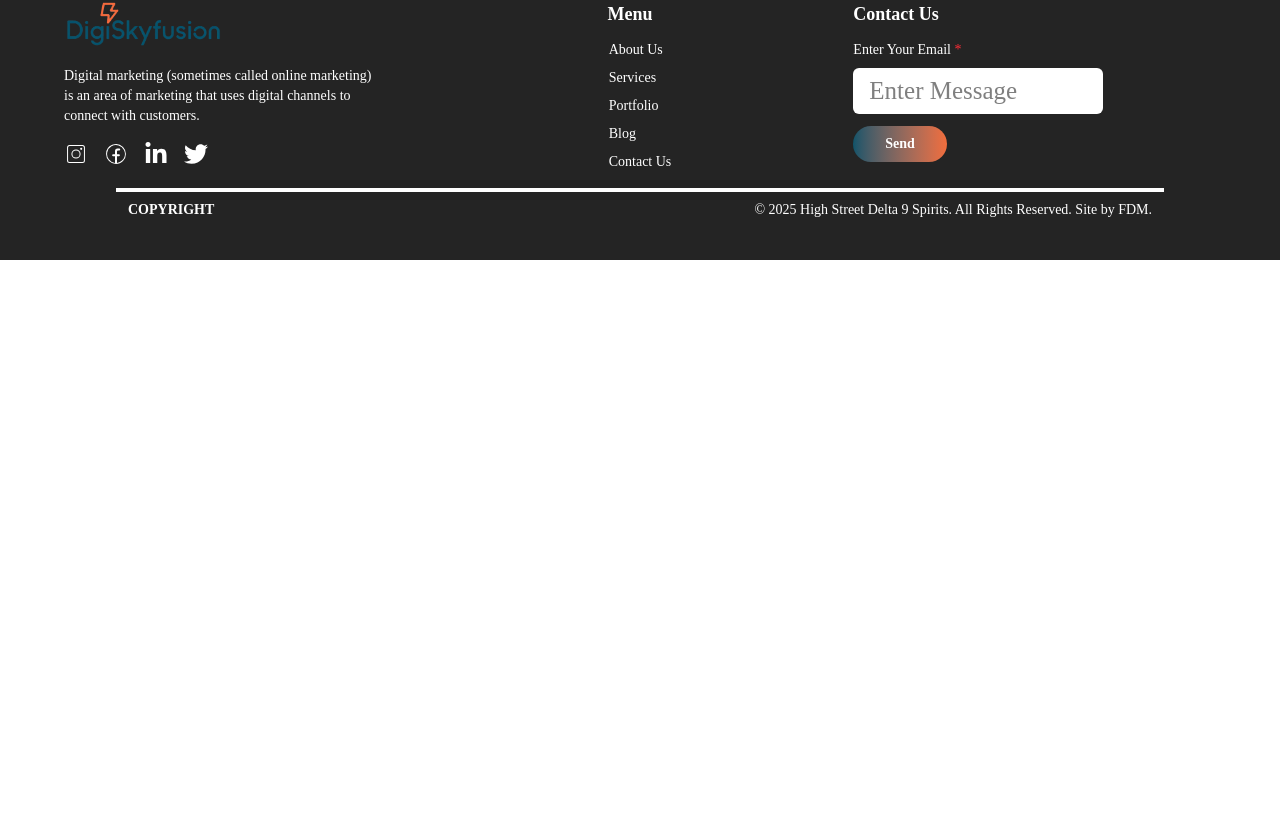
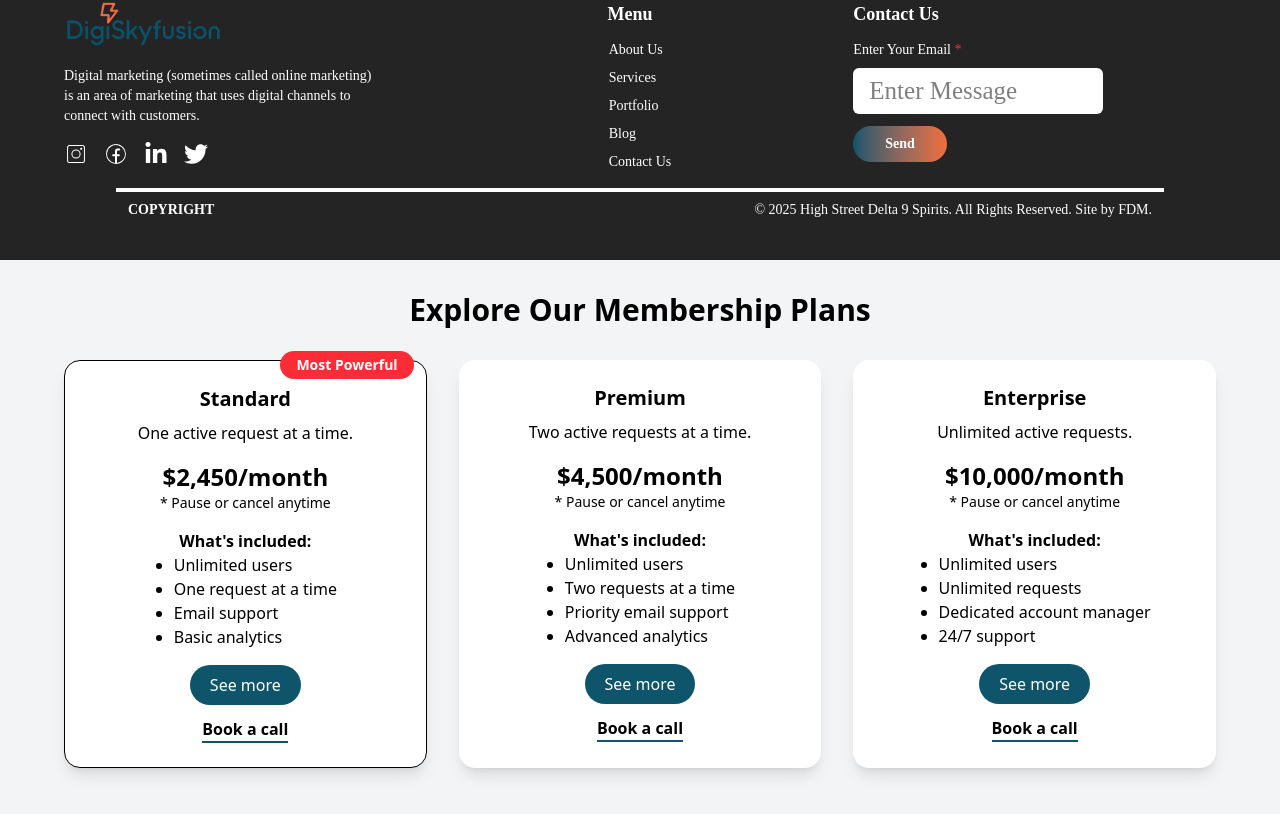
Before and after one commit to Digiskyfusion/DigiskyfusionWebsite, a React (Vite) app in the folder skyfusion/: page /about in a window 1280 px wide. Shown: the part 1630-2444 px from the top of the page. Before the commit the page ends 1890 px from the top, so only its background shows below. Built offline with nearby package versions, Linux system fonts and the light colour scheme.

Commit message:
did work member ship plan

```diff
--- a/skyfusion/src/App.jsx
+++ b/skyfusion/src/App.jsx
@@ -7,6 +7,7 @@ import { BrowserRouter, Route, Routes } from 'react-router-dom'
 import Home from './Components/Home'
 import AboutUs from './Components/Aboutus'
 import Footer from "./Components/Footer"
+import Membershipplan from './Components/Membershipplan'
 
 
 function App() {
@@ -24,6 +25,8 @@ function App() {
  <Footer />
 </BrowserRouter>
 
+ <Membershipplan />
+
 
 
 
--- /dev/null
+++ b/skyfusion/src/Components/Membershipplan.jsx
@@ -0,0 +1,125 @@
+import React from "react";
+import { motion } from "framer-motion";
+
+function MembershipPlan() {
+  const cardVariants = {
+    hidden: { opacity: 0, y: 50 },
+    visible: { opacity: 1, y: 0, transition: { duration: 0.6 } },
+    hover: { scale: 1.05, transition: { duration: 0.3 } },
+  };
+
+  return (
+    <div className="flex flex-col items-center p-8 bg-gray-100 min-h-screen">
+      <motion.h1
+        className="text-3xl font-bold mb-8 text-center"
+        initial={{ opacity: 0, y: -20 }}
+        animate={{ opacity: 1, y: 0 }}
+        transition={{ duration: 0.5 }}
+      >
+        Explore Our Membership Plans
+      </motion.h1>
+
+      <div className="grid grid-cols-1 sm:grid-cols-2 lg:grid-cols-3 gap-8 w-full max-w-6xl">
+        {/* Standard Plan */}
+        <motion.div
+          className="bg-white p-6 rounded-2xl shadow-lg text-center border group hover:bg-[#094051] hover:text-white flex flex-col items-center relative transition duration-300"
+          variants={cardVariants}
+          initial="hidden"
+          animate="visible"
+          whileHover="hover"
+        >
+          <motion.button
+            className="bg-red-500 text-white px-4 py-1 text-sm font-semibold rounded-3xl absolute top-[-10px] right-3"
+            initial={{ scale: 0 }}
+            animate={{ scale: 1 }}
+            transition={{ delay: 0.3, type: "spring", stiffness: 100 }}
+          >
+            Most Powerful
+          </motion.button>
+          <h2 className="text-xl font-semibold mb-2">Standard</h2>
+          <p className="group-hover:text-white">One active request at a time.</p>
+          <h3 className="text-2xl font-bold mt-4">$2,450/month</h3>
+          <p className="group-hover:text-white text-sm">* Pause or cancel anytime</p>
+          <h4 className="font-semibold mt-4">What's included:</h4>
+          <ul className="group-hover:text-white text-start list-disc pl-5">
+            <li>Unlimited users</li>
+            <li>One request at a time</li>
+            <li>Email support</li>
+            <li>Basic analytics</li>
+          </ul>
+          <motion.button
+            className="mt-4 py-2 px-5 bg-[#0E546A] text-white rounded-full cursor-pointer transition duration-300 group-hover:bg-white group-hover:text-[#094051]"
+            whileHover={{ scale: 1.1 }}
+          >
+            See more
+          </motion.button>
+          <button className="mt-3 group-hover:text-white font-semibold border-b-2 border-[#0E546A]">
+            Book a call
+          </button>
+        </motion.div>
+
+        {/* Premium Plan */}
+        <motion.div
+          className="bg-white p-6 rounded-2xl shadow-lg text-center group hover:bg-[#094051] hover:text-white flex flex-col items-center transition duration-300"
+          variants={cardVariants}
+          initial="hidden"
+          animate="visible"
+          whileHover="hover"
+        >
+          <h2 className="text-xl font-semibold mb-2">Premium</h2>
+          <p className="group-hover:text-white">Two active requests at a time.</p>
+          <h3 className="text-2xl font-bold mt-4">$4,500/month</h3>
+          <p className="group-hover:text-white text-sm">* Pause or cancel anytime</p>
+          <h4 className="font-semibold mt-4">What's included:</h4>
+          <ul className="group-hover:text-white text-start list-disc pl-5">
+            <li>Unlimited users</li>
+            <li>Two requests at a time</li>
+            <li>Priority email support</li>
+            <li>Advanced analytics</li>
+          </ul>
+          <motion.button
+            className="mt-4 py-2 px-5 bg-[#0E546A] text-white rounded-full cursor-pointer transition duration-300 group-hover:bg-white group-hover:text-[#094051]"
+            whileHover={{ scale: 1.1 }}
+          >
+            See more
+          </motion.button>
+          <button className="mt-3 group-hover:text-white font-semibold border-b-2 border-[#0E546A]">
+            Book a call
+          </button>
+        </motion.div>
+
+        {/* Enterprise Plan */}
+        <motion.div
+          className="bg-white p-6 rounded-2xl shadow-lg text-center group hover:bg-[#094051] hover:text-white flex flex-col items-center relative transition duration-300"
+          variants={cardVariants}
+          initial="hidden"
+          animate="visible"
+          whileHover="hover"
+        >
+          <h2 className="text-xl font-semibold mb-2">Enterprise</h2>
+          <p className="group-hover:text-white">Unlimited active requests.</p>
+          <h3 className="text-2xl font-bold mt-4">$10,000/month</h3>
+          <p className="group-hover:text-white text-sm">* Pause or cancel anytime</p>
+          <h4 className="font-semibold mt-4">What's included:</h4>
+          <ul className="group-hover:text-white text-start list-disc pl-5">
+            <li>Unlimited users</li>
+            <li>Unlimited requests</li>
+            <li>Dedicated account manager</li>
+            <li>24/7 support</li>
+          </ul>
+          <motion.button
+            className="mt-4 py-2 px-5 bg-[#0E546A] text-white rounded-full cursor-pointer transition duration-300 group-hover:bg-white group-hover:text-[#094051]"
+            whileHover={{ scale: 1.1 }}
+          >
+            See more
+          </motion.button>
+          <button className="mt-3 group-hover:text-white font-semibold border-b-2 border-[#0E546A]">
+            Book a call
+          </button>
+        </motion.div>
+      </div>
+    </div>
+  );
+}
+
+export default MembershipPlan;
```
Also changed, not shown: skyfusion/src/Components/Navbar.jsx (line endings or trailing spaces).
